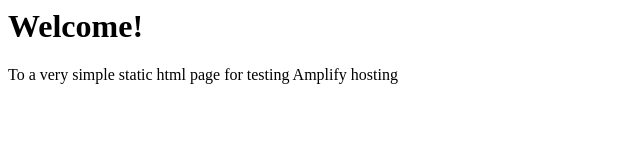
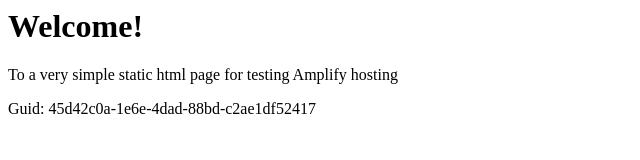
Before and after one commit to aws-aemilia-yul/Github-PR-Commit-Integration-Test-DoNotTouch-GitH-MJCD6L4M-v1-prod-ca-central-1, a website: page src/index.html in a window 1280 px wide. Shown: the whole page, without its empty margins (0-640 px from the left). Drawn offline with Linux system fonts and the light colour scheme.

Commit message:
commit from integ tests

```diff
--- a/src/index.html
+++ b/src/index.html
@@ -1,3 +1,5 @@
+
+
 <html lang="en">
 
 <head>
@@ -10,6 +12,6 @@
 <body>
     <h1>Welcome!</h1>
     <p>To a very simple static html page for testing Amplify hosting</p>
-</body>
+    <p>Guid: 45d42c0a-1e6e-4dad-88bd-c2ae1df52417</p></body>
 
 </html>
```
